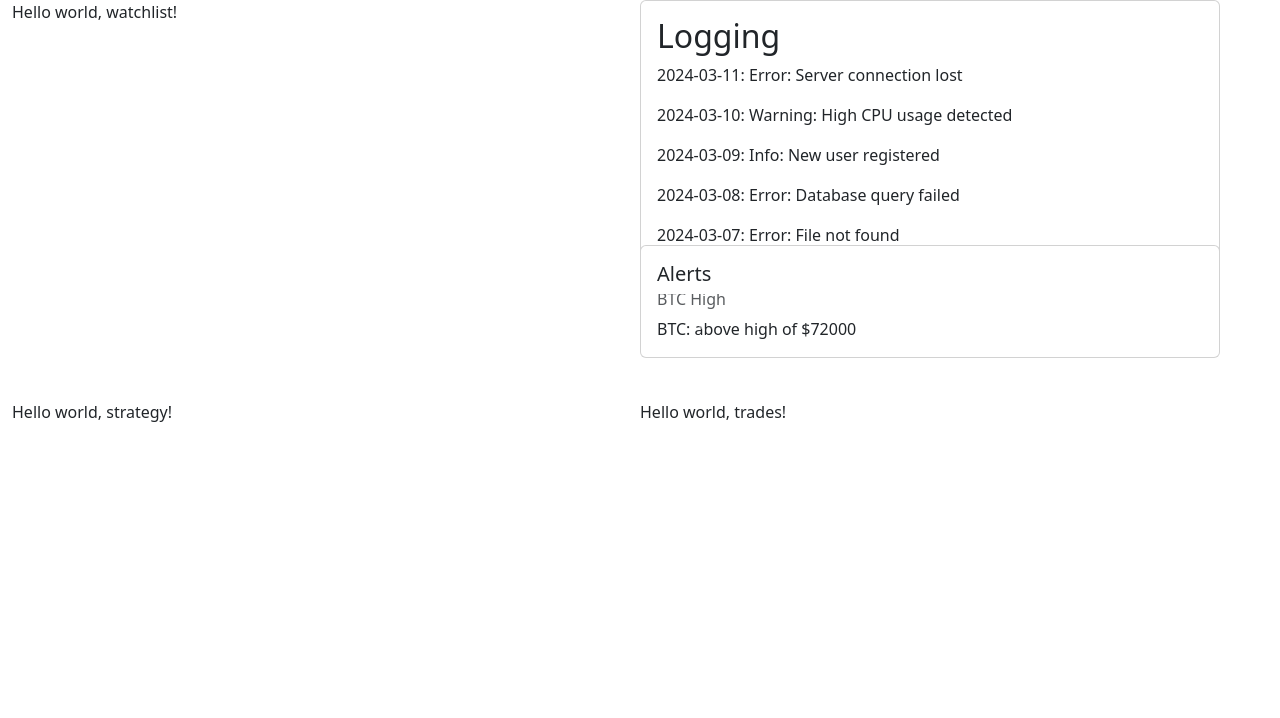
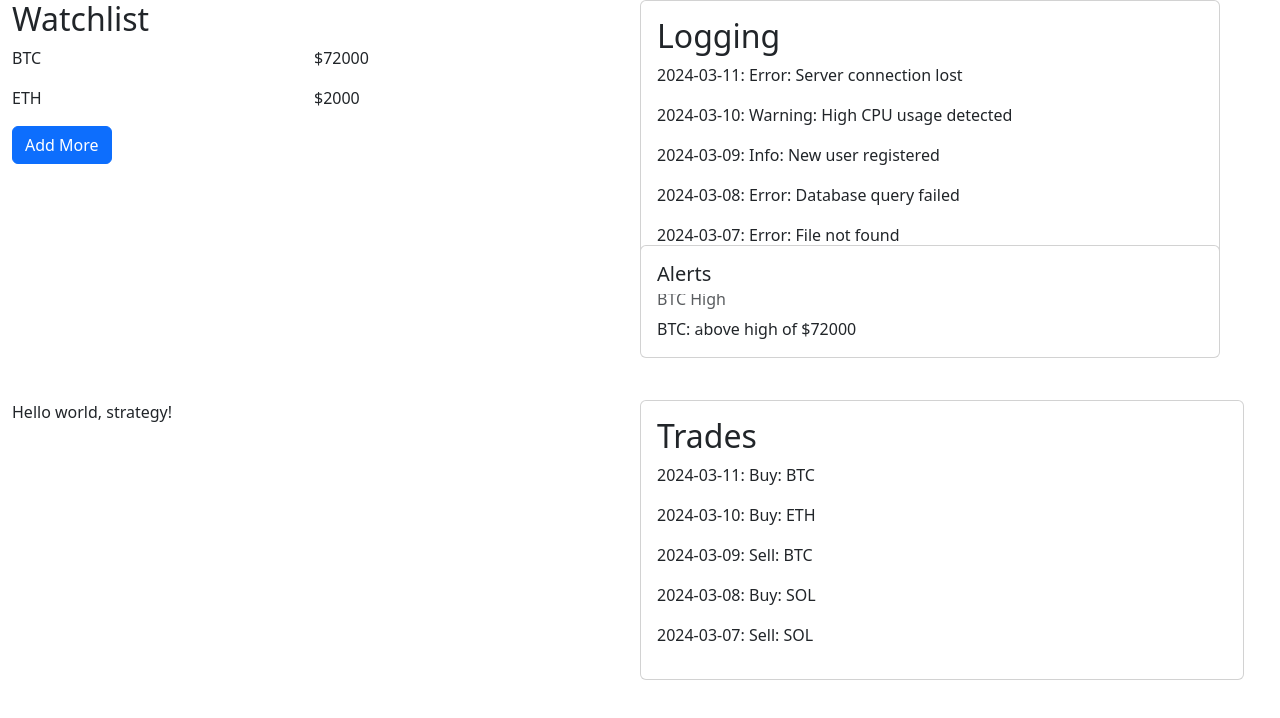
Before and after one commit to QuentinSims/TradingBotWebApp, a React (Vite) app in the folder tradingbotwebapp.client/: page / in a window 1280 px wide. Shown: the top 718 px of the page. Built offline with nearby package versions, Linux system fonts and the light colour scheme.

Commit message:
added basis for watchlist and trades

```diff
--- a/tradingbotwebapp.client/src/components/trades/TradesComponent.tsx
+++ b/tradingbotwebapp.client/src/components/trades/TradesComponent.tsx
@@ -1,6 +1,43 @@
+import { useEffect, useState } from 'react';
+import 'bootstrap/dist/css/bootstrap.min.css';
+import 'bootstrap/dist/js/bootstrap.bundle.min.js';
+
+interface Trades {
+    date: string;
+    message: string;
+    value: number;
+}
+
 function TradesComponent() {
+    const [tradesMessages, setTadesMessages] = useState<Trades[]>();
+
+    useEffect(() => {
+        populateTradesMessagesData();
+    }, []);
+
+    async function populateTradesMessagesData() {
+        //const response = await fetch('weatherforecast');
+        //const data = await response.json();
+        const data: Trades[] = [
+            { date: "2024-03-11", message: "Buy: BTC", value: 22 },
+            { date: "2024-03-10", message: "Buy: ETH", value: 22 },
+            { date: "2024-03-09", message: "Sell: BTC", value: 22 },
+            { date: "2024-03-08", message: "Buy: SOL", value: 22 },
+            { date: "2024-03-07", message: "Sell: SOL", value: 22 }
+        ];
+        setTadesMessages(data);
+    }
+
+
   return (
-    <p>Hello world, trades!</p>
+      <div className="card">
+          <div className="card-body">
+              <h2 className="card-title text-left">Trades</h2>
+              {tradesMessages?.map((log, index) => (
+                  <p key={index}>{log.date}: {log.message}</p>
+              ))}
+          </div>
+      </div>
   );
 }
 
--- a/tradingbotwebapp.client/src/components/watchlist/WatchListComponent.css
+++ b/tradingbotwebapp.client/src/components/watchlist/WatchListComponent.css
@@ -1,2 +1,19 @@
-body {
+.grid-container {
+    display: grid;
+    grid-template-columns: auto auto;
+    grid-gap: 10px;
 }
+
+.column {
+    display: flex;
+    flex-direction: column;
+}
+
+.label {
+    cursor: pointer;
+    margin: 0;
+}
+
+.heading-padding {
+    padding-bottom: 10px;
+}
--- a/tradingbotwebapp.client/src/components/watchlist/WatchListComponent.tsx
+++ b/tradingbotwebapp.client/src/components/watchlist/WatchListComponent.tsx
@@ -1,7 +1,24 @@
 function WatchListComponent() {
-  return (
-    <p>Hello world, watchlist!</p>
-  );
+    return (
+        <div>
+            <div className="heading-padding">
+                <h2>Watchlist</h2>
+            </div>
+            <div className="row">
+                <div className="col-xl-6 col-lg-6 col-md-6 col-sm-6">
+                    <p className="label">BTC</p>
+                    <p className="label">ETH</p>
+                    {/* Add more labels as needed */}
+                </div>
+                <div className="col-xl-6 col-lg-6 col-md-6 col-sm-6">
+                    <p className="">$72000</p>
+                    <p className="">$2000</p>
+                    {/* Add more labels as needed */}
+                </div>
+            </div>
+            <button type="button" className="btn btn-primary">Add More</button>
+        </div>
+    );
 }
 
 export default WatchListComponent;
```
